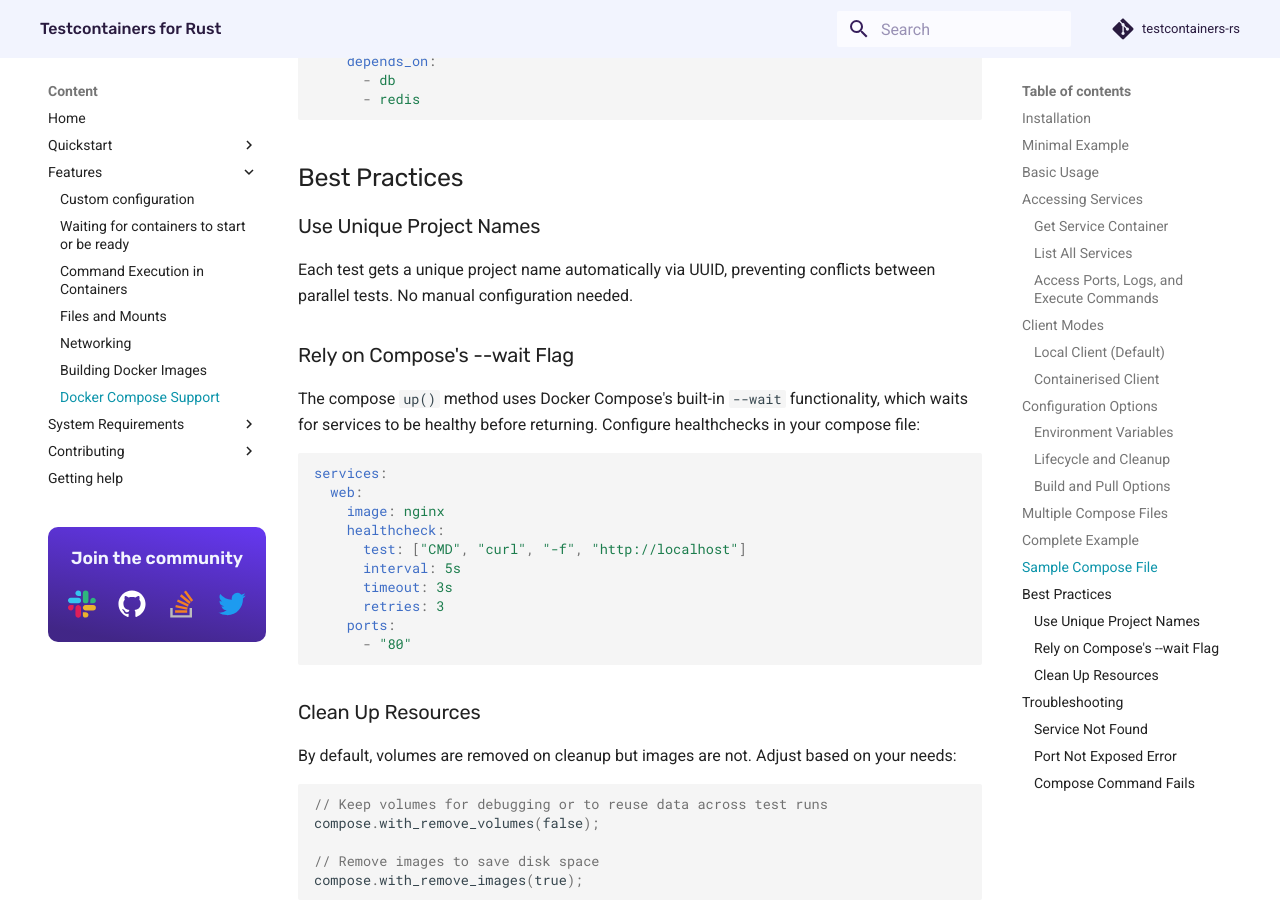
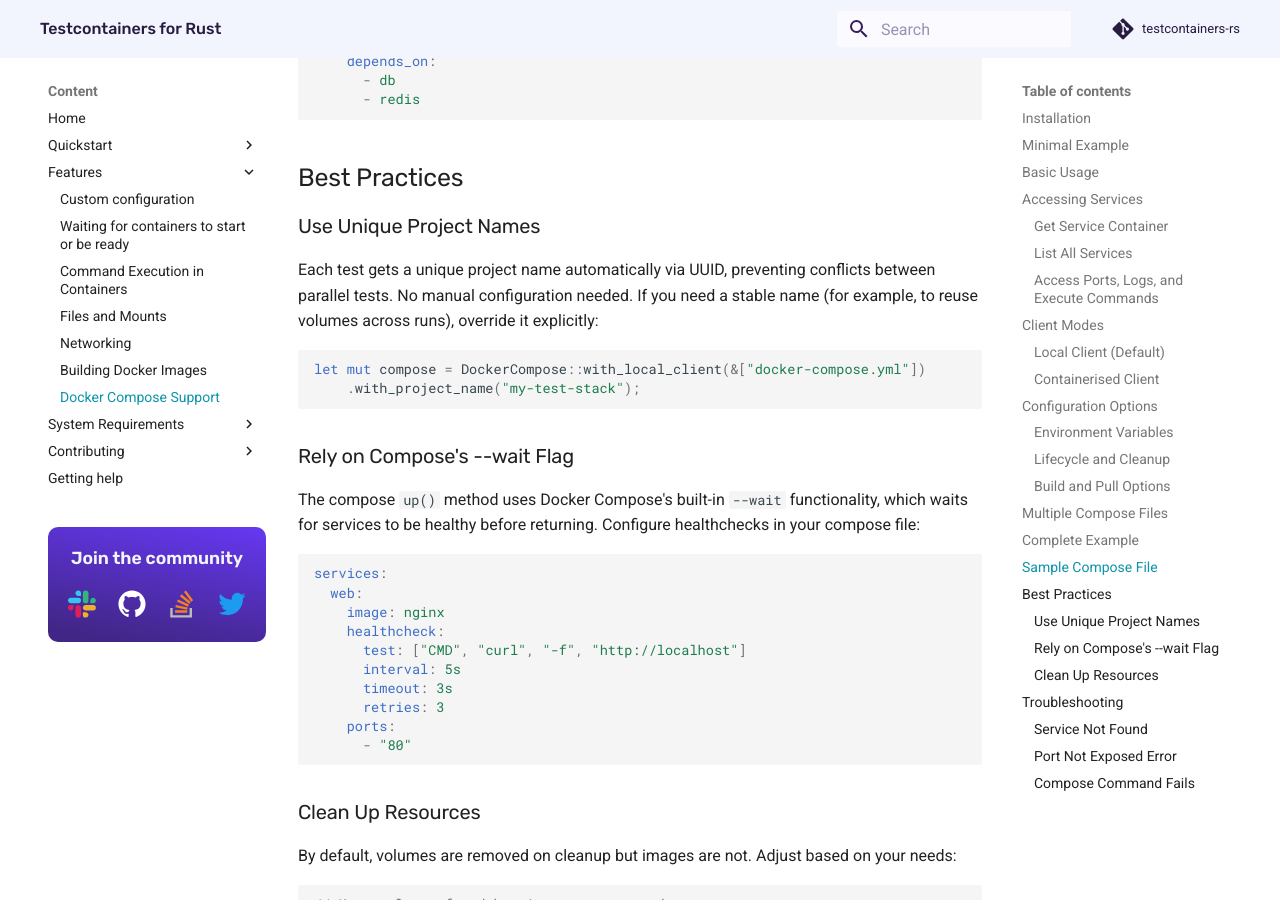
Before and after one commit to testcontainers/testcontainers-rs, an MkDocs documentation site: the page built from docs/features/docker_compose.md, in a window 1280 px wide and 900 px high, scrolled down 6523 px. Built offline with MkDocs 1.6.1 and Material for MkDocs 9.7.7, drawn with Linux system fonts in a browser that asks for light colours; comment, search, counter and statistics services are not loaded.

Commit message:
feat(docker-compose): allow overriding project name (#894)

````diff
--- a/docs/features/docker_compose.md
+++ b/docs/features/docker_compose.md
@@ -325,7 +325,12 @@ services:
 
 ### Use Unique Project Names
 
-Each test gets a unique project name automatically via UUID, preventing conflicts between parallel tests. No manual configuration needed.
+Each test gets a unique project name automatically via UUID, preventing conflicts between parallel tests. No manual configuration needed. If you need a stable name (for example, to reuse volumes across runs), override it explicitly:
+
+```rust
+let mut compose = DockerCompose::with_local_client(&["docker-compose.yml"])
+    .with_project_name("my-test-stack");
+```
 
 ### Rely on Compose's --wait Flag
 
````
Also changed, not shown: 1 other file.
